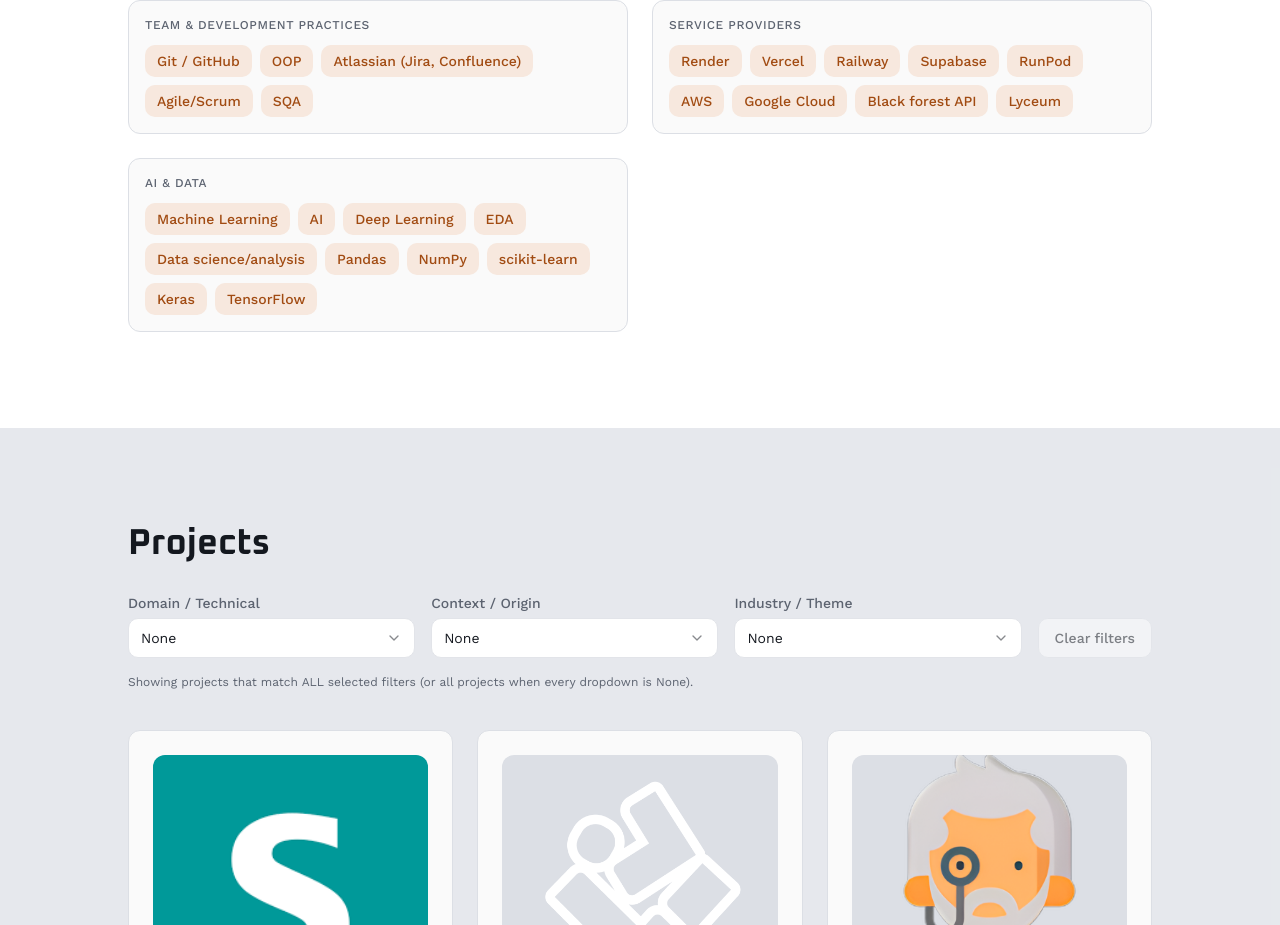
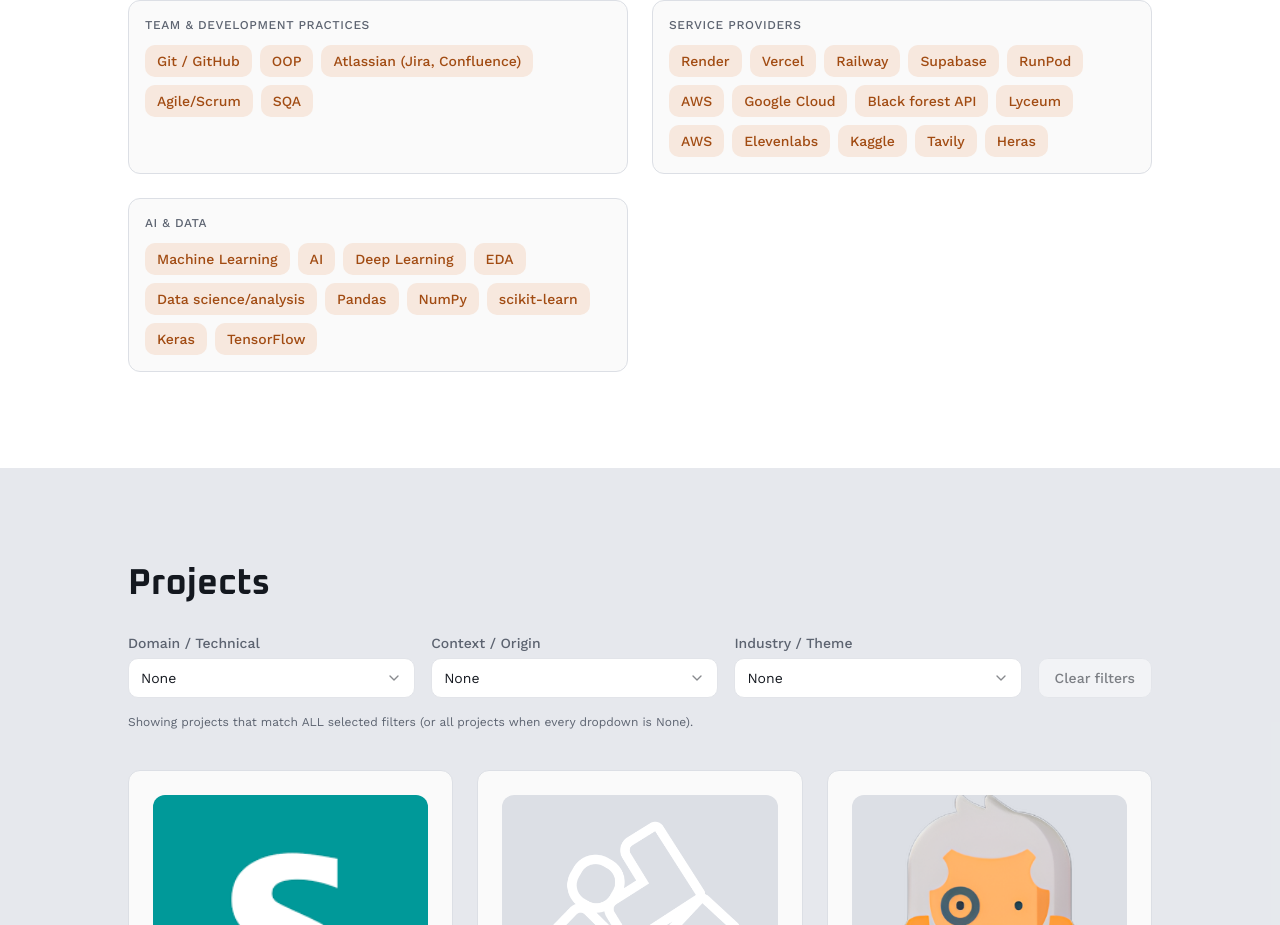
Before and after one commit to Rouxxel/per_web_venzer, a React (Vite) app in the folder frontend/: page / in a window 1280 px wide. Shown: the part 1819-2744 px from the top of the page. Built offline with nearby package versions, Linux system fonts and the light colour scheme.

Commit message:
Add more third parties

```diff
--- a/frontend/src/data/skills.ts
+++ b/frontend/src/data/skills.ts
@@ -83,7 +83,12 @@
       "AWS",
       "Google Cloud",
       "Black forest API",
-      "Lyceum"
+      "Lyceum",
+      "AWS",
+      "Elevenlabs",
+      "Kaggle",
+      "Tavily",
+      "Heras"
     ],
   },
   {
```
